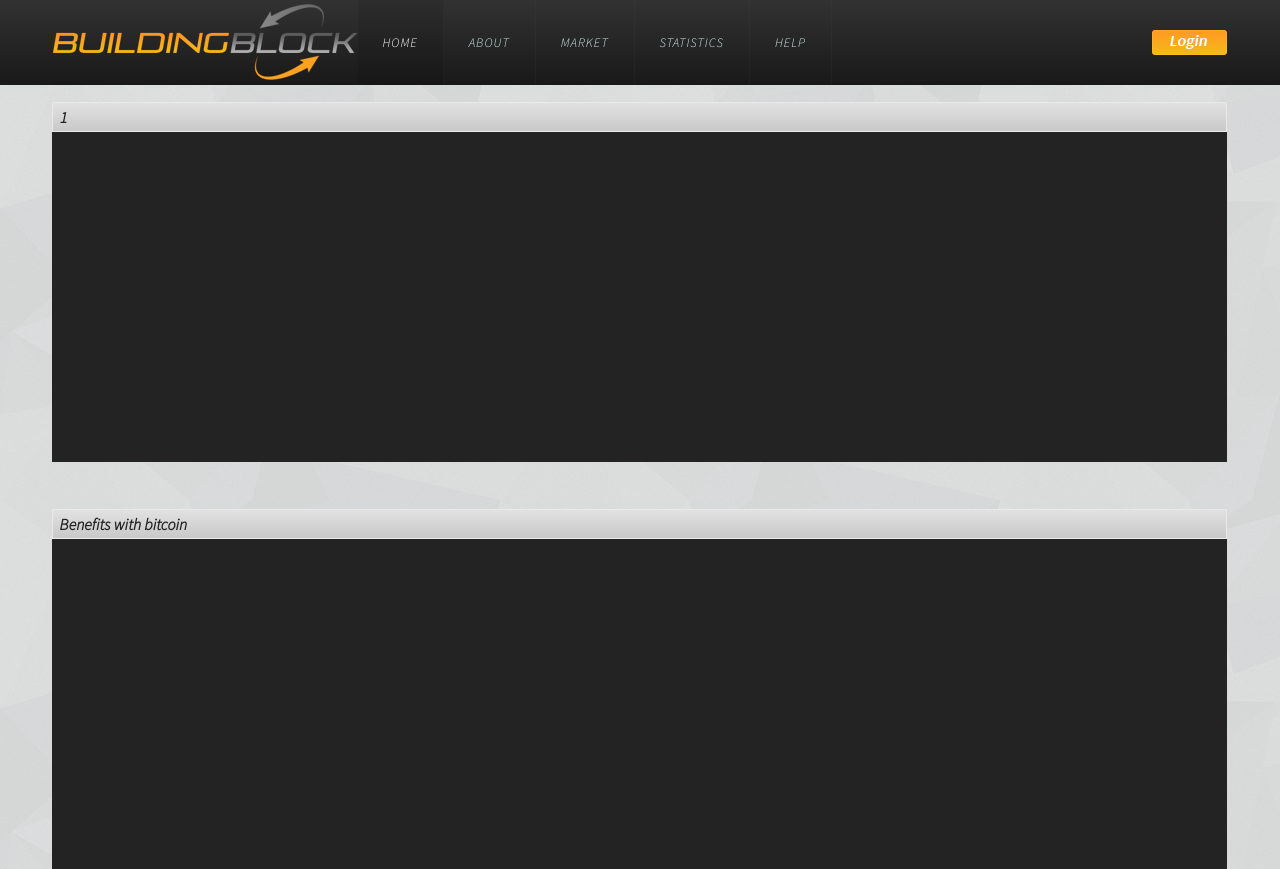
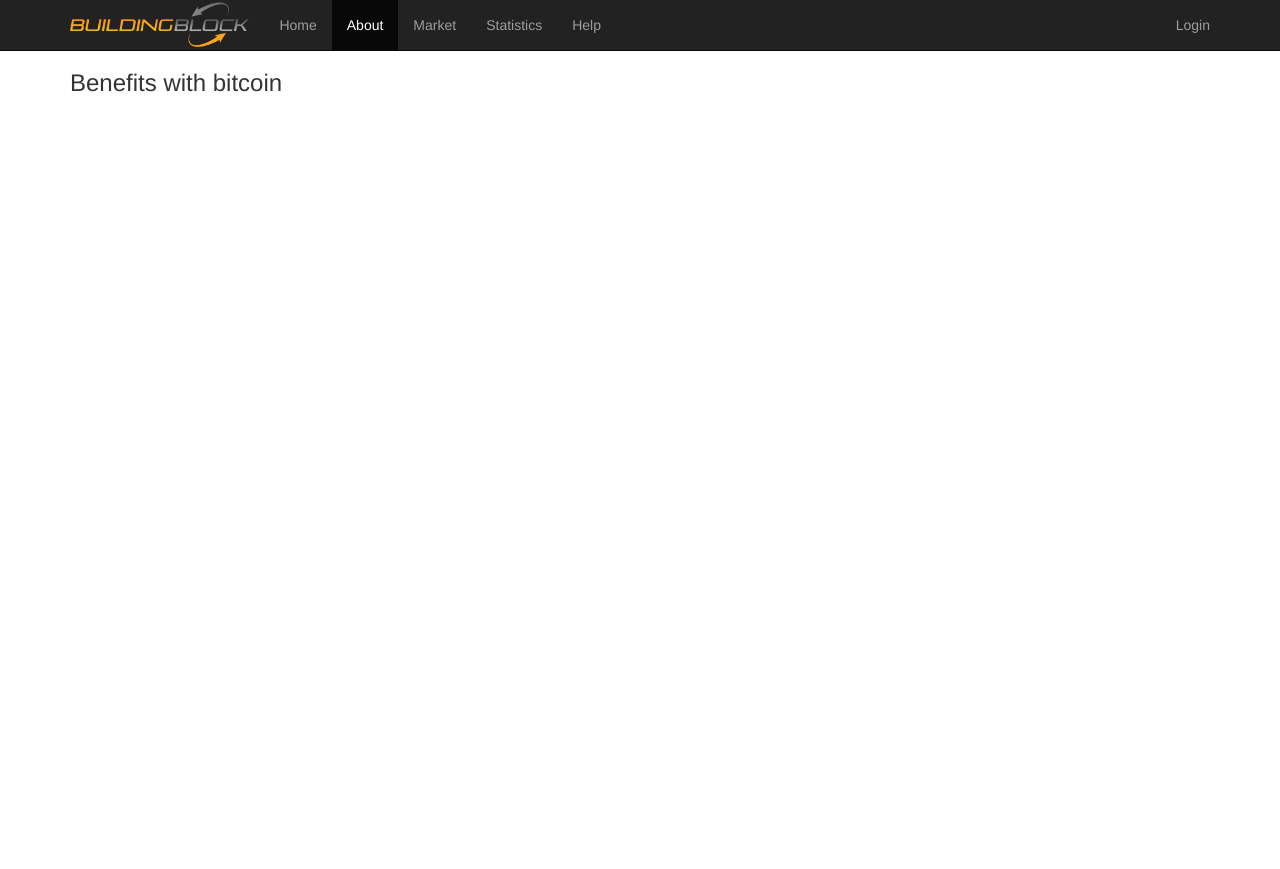
Before and after one commit to RoxRacoon/BuildingBlocks, a plain HTML site: page about.html in a window 1280 px wide. After the commit the page ends 800 px from the top, so only its background shows below. Drawn offline with nearby package versions, Linux system fonts and the light colour scheme.

Commit message:
first pass at porting to use bootstrap

```diff
--- a/about.html
+++ b/about.html
@@ -15,9 +15,8 @@
     <meta content="width=device-width, initial-scale=1" name="viewport">
     <link rel="shortcut icon" href="/favicon.ico" type="image/x-icon">
     <link rel="icon" href="/favicon.ico" type="image/x-icon">
-    <link href="css/normalize.css" rel="stylesheet">
-    <link href="css/normalize.css" rel="stylesheet">
-    <link href="css/main.css" rel="stylesheet">
+    <link rel="stylesheet" href="http://netdna.bootstrapcdn.com/bootstrap/3.1.1/css/bootstrap.min.css">
+    <link rel="stylesheet" href="css/bootstrap-helpers.css">
     <link href='http://fonts.googleapis.com/css?family=Source+Sans+Pro:300italic' rel='stylesheet' type='text/css'>
     <script src="js/vendor/modernizr-2.6.2.min.js"></script>
 </head>
@@ -26,44 +25,53 @@
     <!--[if lt IE 7]>
         <p class="browsehappy">You are using an <strong>outdated</strong> browser. Please <a href="http://browsehappy.com/">upgrade your browser</a> to improve your experience.</p>
     <![endif]-->
-<!-- Add your site or application content here -->
-<!-- Navigation bar -->
-
-<div id="bg">
-    <div id='main-menu'>
-        <ul>
-            <li><img src="img/logo.png"></li>
-            <li class='active'><a href='index.html'><span>Home</span></a></li>
-            <li><a href='#'><span>About</span></a></li>
+    <div class="navbar navbar-inverse navbar-fixed-top" role="navigation">
+      <div class="container">
+        <div class="navbar-header">
+          <button type="button" class="navbar-toggle" data-toggle="collapse" data-target=".navbar-collapse">
+            <span class="sr-only">Toggle navigation</span>
+            <span class="icon-bar"></span>
+            <span class="icon-bar"></span>
+            <span class="icon-bar"></span>
+          </button>
+          <a class="navbar-brand" href="#"><img src="img/logo.png" height=50></a>
+        </div>
+        <div class="collapse navbar-collapse">
+          <ul class="nav navbar-nav">
+            <li><a href='index.html'><span>Home</span></a></li>
+            <li class='active'><a href='#'><span>About</span></a></li>
             <li><a href='market.html'><span>Market</span></a></li>
             <li><a href='#'><span>Statistics</span></a></li>
             <li class='last'><a href='help.html'><span>Help</span></a></li>
-            <li><img id="login" src="img/login.png"></li>
           </ul>
+          <ul class="nav navbar-nav navbar-right">
+            <li><a href='#'><span>Login</span></a></li>
+          </ul>
+        </div><!--/.nav-collapse -->
       </div>
     </div>
 
-<div id="main">
-    <div id="bar">
-        <div class="textBar"> 1 </div>
+    <div class="container">
+        <div id="bar-Second">
+            <h3>
+                Benefits with bitcoin
+            </h3>
+        </div>
     </div>
 
-<div id="main-Second">
-    <div id="bar-Second">
-        <div class="textBar">
-            Benefits with bitcoin
-        </div>
-    </div>
-</div><script src="//ajax.googleapis.com/ajax/libs/jquery/1.10.2/jquery.min.js"></script>
-    <script>
+    <script src=
+                          "http://ajax.googleapis.com/ajax/libs/jquery/1.10.2/jquery.min.js"></script><script>
         window.jQuery || document.write('<script src="js/vendor/jquery-1.10.2.min.js"><\/script>')
     </script>
-    <script src="js/plugins.js"></script><script src="js/main.js"></script><!-- Google Analytics: change UA-XXXXX-X to be your site's ID. -->
+    <script src="js/plugins.js"></script>
+    <script src="js/main.js"></script>
+    <script src="http://netdna.bootstrapcdn.com/bootstrap/3.1.1/js/bootstrap.min.js"></script>
+    <!-- Google Analytics: change UA-XXXXX-X to be your site's ID. -->
     <script>
         (function(b,o,i,l,e,r){b.GoogleAnalyticsObject=l;b[l]||(b[l]=
                 function(){(b[l].q=b[l].q||[]).push(arguments)});b[l].l=+new Date;
             e=o.createElement(i);r=o.getElementsByTagName(i)[0];
-        e.src='//www.google-analytics.com/analytics.js';
+            e.src='http://www.google-analytics.com/analytics.js';
             r.parentNode.insertBefore(e,r)}(window,document,'script','ga'));
         ga('create','UA-XXXXX-X');ga('send','pageview');
     </script>
--- /dev/null
+++ b/css/bootstrap-helpers.css
@@ -0,0 +1,9 @@
+body {
+  padding-top: 50px;
+}
+#main {
+  padding: 40px 15px;
+}
+.navbar-brand {
+  margin-top: -15px;
+}
```
Also changed, not shown: help.html (+24 -14 lines), index.html (+47 -22 lines), market.html (+32 -18 lines). Lines whose indentation alone changed are shown as unchanged.
